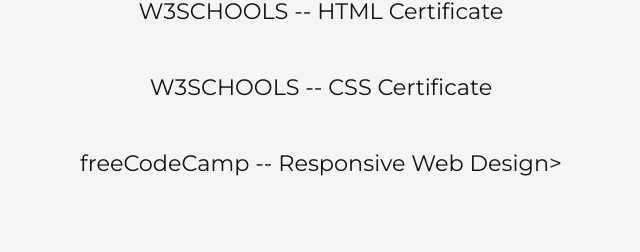
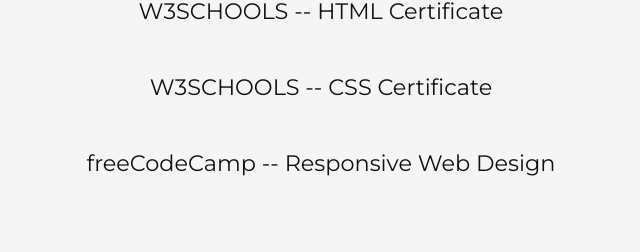
Before and after one commit to williamudo/WebDevPortfolio, a plain HTML site: page index.html in a window 1280 px wide. Shown: the part 1100-1352 px from the top of the page, 319-959 px from the left. Drawn offline with Linux system fonts and the light colour scheme.

Commit message:
Update index.html

```diff
--- a/index.html
+++ b/index.html
@@ -29,7 +29,7 @@
     <div class="certified">
       <p class="cert">W3SCHOOLS -- HTML Certificate</p>
       <p class="cert">W3SCHOOLS -- CSS Certificate</p>
-      <p class="cert">freeCodeCamp -- Responsive Web Design>
+      <p class="cert">freeCodeCamp -- Responsive Web Design
 
   </section>
 
```
